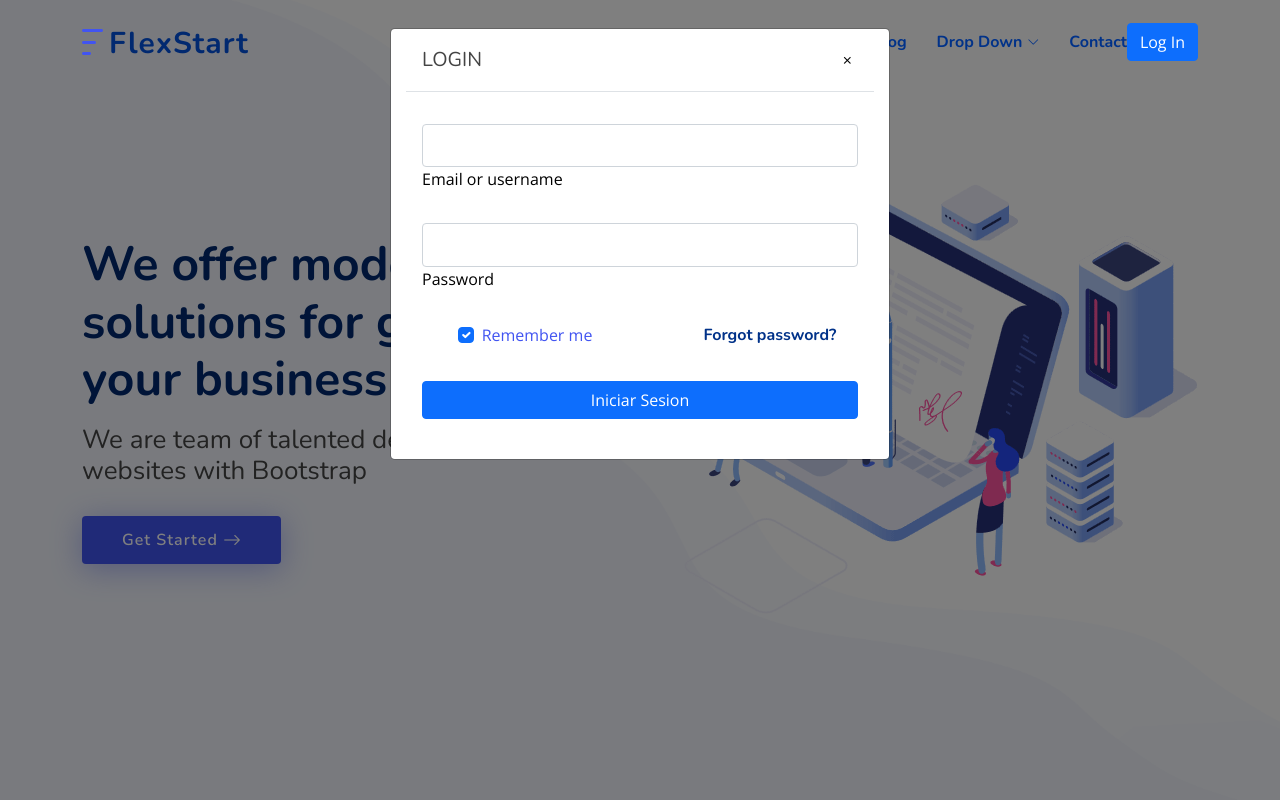
After one commit to manupg3/Sitio_Web, a PHP site: page /index.php in a window 1280 px wide, after a click on "Log In". The commit adds this page. Run offline with PHP 8.4, Linux system fonts and the light colour scheme; some libraries are stand-ins or nearby versions.

Commit message:
Agrego Modal Login

```diff
--- a/assets/css/style.css
+++ b/assets/css/style.css
@@ -11,7 +11,33 @@
 :root {
   scroll-behavior: smooth;
 }
-
+.modal-content{
+  padding-left: 3%;
+  padding-right: 3%;
+}
+.form-control{
+  padding: 2%;
+}
+.form-label{
+  color:black;
+}
+button.close {
+  background: transparent;
+  /* border-radius: 30px; */
+  border: none;
+}
+
+.forgot-password{
+  margin-top: -10px;
+}
+.btn-login
+{
+  width: -webkit-fill-available;
+}
+.modal-backdrop
+{
+  z-index:0 !important;
+}
 body {
   font-family: "Open Sans", sans-serif;
   color: #444444;
--- /dev/null
+++ b/assets/js/login.js
@@ -0,0 +1,12 @@
+$(document).ready(function(){
+
+
+
+  });
+
+  function logIn(){
+
+     console.log("Login");
+
+
+   }
--- a/index.html
+++ b/index.php
@@ -1306,6 +1267,10 @@
 
   <a href="#" class="back-to-top d-flex align-items-center justify-content-center"><i class="bi bi-arrow-up-short"></i></a>
 
+  <script src="https://code.jquery.com/jquery-3.6.0.min.js" integrity="sha256-/xUj+3OJU5yExlq6GSYGSHk7tPXikynS7ogEvDej/m4=" crossorigin="anonymous"></script>
+  <script src="https://cdnjs.cloudflare.com/ajax/libs/popper.js/1.12.3/umd/popper.min.js" integrity="sha384-vFJXuSJphROIrBnz7yo7oB41mKfc8JzQZiCq4NCceLEaO4IHwicKwpJf9c9IpFgh" crossorigin="anonymous"></script>
+<script src="https://maxcdn.bootstrapcdn.com/bootstrap/4.0.0-beta.2/js/bootstrap.min.js" integrity="sha384-alpBpkh1PFOepccYVYDB4do5UnbKysX5WZXm3XxPqe5iKTfUKjNkCk9SaVuEZflJ" crossorigin="anonymous"></script>
+
   <!-- Vendor JS Files -->
   <script src="assets/vendor/purecounter/purecounter.js"></script>
   <script src="assets/vendor/aos/aos.js"></script>
@@ -1316,6 +1281,8 @@
   <script src="assets/vendor/php-email-form/validate.js"></script>
 
   <!-- Template Main JS File -->
+  <script src="assets/js/login.js"></script>
+  <script src="//cdn.jsdelivr.net/npm/sweetalert2@11"></script>
   <script src="assets/js/main.js"></script>
 
 </body>
--- /dev/null
+++ b/partes/header.php
@@ -0,0 +1,175 @@
+<header id="header" class="header fixed-top">
+    <div class="container-fluid container-xl d-flex align-items-center justify-content-between">
+
+      <a href="index.html" class="logo d-flex align-items-center">
+        <img src="assets/img/logo.png" alt="">
+        <span>FlexStart</span>
+      </a>
+
+      <nav id="navbar" class="navbar">
+        <ul>
+          <li><a class="nav-link scrollto active" href="#hero">Home</a></li>
+          <li><a class="nav-link scrollto" href="#about">About</a></li>
+          <li><a class="nav-link scrollto" href="#services">Services</a></li>
+          <li><a class="nav-link scrollto" href="#portfolio">Portfolio</a></li>
+          <li><a class="nav-link scrollto" href="#team">Team</a></li>
+          <li><a href="blog.html">Blog</a></li>
+          <li class="dropdown"><a href="#"><span>Drop Down</span> <i class="bi bi-chevron-down"></i></a>
+            <ul>
+              <li><a href="#">Drop Down 1</a></li>
+              <li class="dropdown"><a href="#"><span>Deep Drop Down</span> <i class="bi bi-chevron-right"></i></a>
+                <ul>
+                  <li><a href="#">Deep Drop Down 1</a></li>
+                  <li><a href="#">Deep Drop Down 2</a></li>
+                  <li><a href="#">Deep Drop Down 3</a></li>
+                  <li><a href="#">Deep Drop Down 4</a></li>
+                  <li><a href="#">Deep Drop Down 5</a></li>
+                </ul>
+              </li>
+              <li><a href="#">Drop Down 2</a></li>
+              <li><a href="#">Drop Down 3</a></li>
+              <li><a href="#">Drop Down 4</a></li>
+            </ul>
+          </li>
+          <li><a class="nav-link scrollto" href="#contact">Contact</a></li>
+          <!-- Button trigger modal -->
+<button type="button" class="btn btn-primary" data-toggle="modal" data-target="#exampleModal">
+ Log In
+</button>
+
+<!-- Modal -->
+<div class="modal fade" id="exampleModal" tabindex="-1" role="dialog" aria-labelledby="exampleModalLabel" aria-hidden="true">
+  <div class="modal-dialog" role="document">
+    <div class="modal-content">
+      <div class="modal-header">
+        <h5 class="modal-title" id="exampleModalLabel">LOGIN</h5>
+        <button type="button" class="close" data-dismiss="modal" aria-label="Close">
+          <span aria-hidden="true">&times;</span>
+        </button>
+      </div>
+      <div class="modal-body">
+        <!-- Pills navs -->
+<ul class="nav nav-pills nav-justified mb-3" id="ex1" role="tablist">
+
+</ul>
+<!-- Pills navs -->
+
+<!-- Pills content -->
+<div class="tab-content">
+  <div class="tab-pane fade show active" id="pills-login" role="tabpanel" aria-labelledby="tab-login">
+    <form>
+
+      <!-- Email input -->
+      <div class="form-outline mb-4">
+        <input type="email" id="loginName" class="form-control" />
+        <label class="form-label" for="loginName">Email or username</label>
+      </div>
+
+      <!-- Password input -->
+      <div class="form-outline mb-4">
+        <input type="password" id="loginPassword" class="form-control" />
+        <label class="form-label" for="loginPassword">Password</label>
+      </div>
+
+      <!-- 2 column grid layout -->
+      <div class="row mb-4">
+        <div class="col-md-6 d-flex justify-content-center">
+          <!-- Checkbox -->
+          <div class="form-check mb-3 mb-md-0">
+            <input class="form-check-input" type="checkbox" value="" id="loginCheck" checked />
+            <label class="form-check-label" for="loginCheck"> Remember me </label>
+          </div>
+        </div>
+
+        <div class="col-md-6 d-flex justify-content-center forgot-password">
+          <!-- Simple link -->
+          <a href="#!">Forgot password?</a>
+        </div>
+      </div>
+
+      <!-- Submit button -->
+      <button type="submit" class="btn btn-primary btn-block mb-4 btn-login" onclick="logIn();">Iniciar Sesion</button>
+
+      <!-- Register buttons -->
+
+    </form>
+  </div>
+  <div class="tab-pane fade" id="pills-register" role="tabpanel" aria-labelledby="tab-register">
+    <form>
+      <div class="text-center mb-3">
+        <p>Sign up with:</p>
+        <button type="button" class="btn btn-link btn-floating mx-1">
+          <i class="fab fa-facebook-f"></i>
+        </button>
+
+        <button type="button" class="btn btn-link btn-floating mx-1">
+          <i class="fab fa-google"></i>
+        </button>
+
+        <button type="button" class="btn btn-link btn-floating mx-1">
+          <i class="fab fa-twitter"></i>
+        </button>
+
+        <button type="button" class="btn btn-link btn-floating mx-1">
+          <i class="fab fa-github"></i>
+        </button>
+      </div>
+
+      <p class="text-center">or:</p>
+
+      <!-- Name input -->
+      <div class="form-outline mb-4">
+        <input type="text" id="registerName" class="form-control" />
+        <label class="form-label" for="registerName">Name</label>
+      </div>
+
+      <!-- Username input -->
+      <div class="form-outline mb-4">
+        <input type="text" id="registerUsername" class="form-control" />
+        <label class="form-label" for="registerUsername">Username</label>
+      </div>
+
+      <!-- Email input -->
+      <div class="form-outline mb-4">
+        <input type="email" id="registerEmail" class="form-control" />
+        <label class="form-label" for="registerEmail">Email</label>
+      </div>
+
+      <!-- Password input -->
+      <div class="form-outline mb-4">
+        <input type="password" id="registerPassword" class="form-control" />
+        <label class="form-label" for="registerPassword">Password</label>
+      </div>
+
+      <!-- Repeat Password input -->
+      <div class="form-outline mb-4">
+        <input type="password" id="registerRepeatPassword" class="form-control" />
+        <label class="form-label" for="registerRepeatPassword">Repeat password</label>
+      </div>
+
+      <!-- Checkbox -->
+      <div class="form-check d-flex justify-content-center mb-4">
+        <input class="form-check-input me-2" type="checkbox" value="" id="registerCheck" checked
+          aria-describedby="registerCheckHelpText" />
+        <label class="form-check-label" for="registerCheck">
+          I have read and agree to the terms
+        </label>
+      </div>
+
+      <!-- Submit button -->
+      <button type="submit" class="btn btn-primary btn-block mb-3">Sign in</button>
+    </form>
+  </div>
+</div>
+<!-- Pills content -->
+      </div>
+
+    </div>
+  </div>
+</div>
+        </ul>
+        <i class="bi bi-list mobile-nav-toggle"></i>
+      </nav><!-- .navbar -->
+
+    </div>
+  </header>
```
Also changed, not shown: other parts of index.php (+3 -42 lines).
